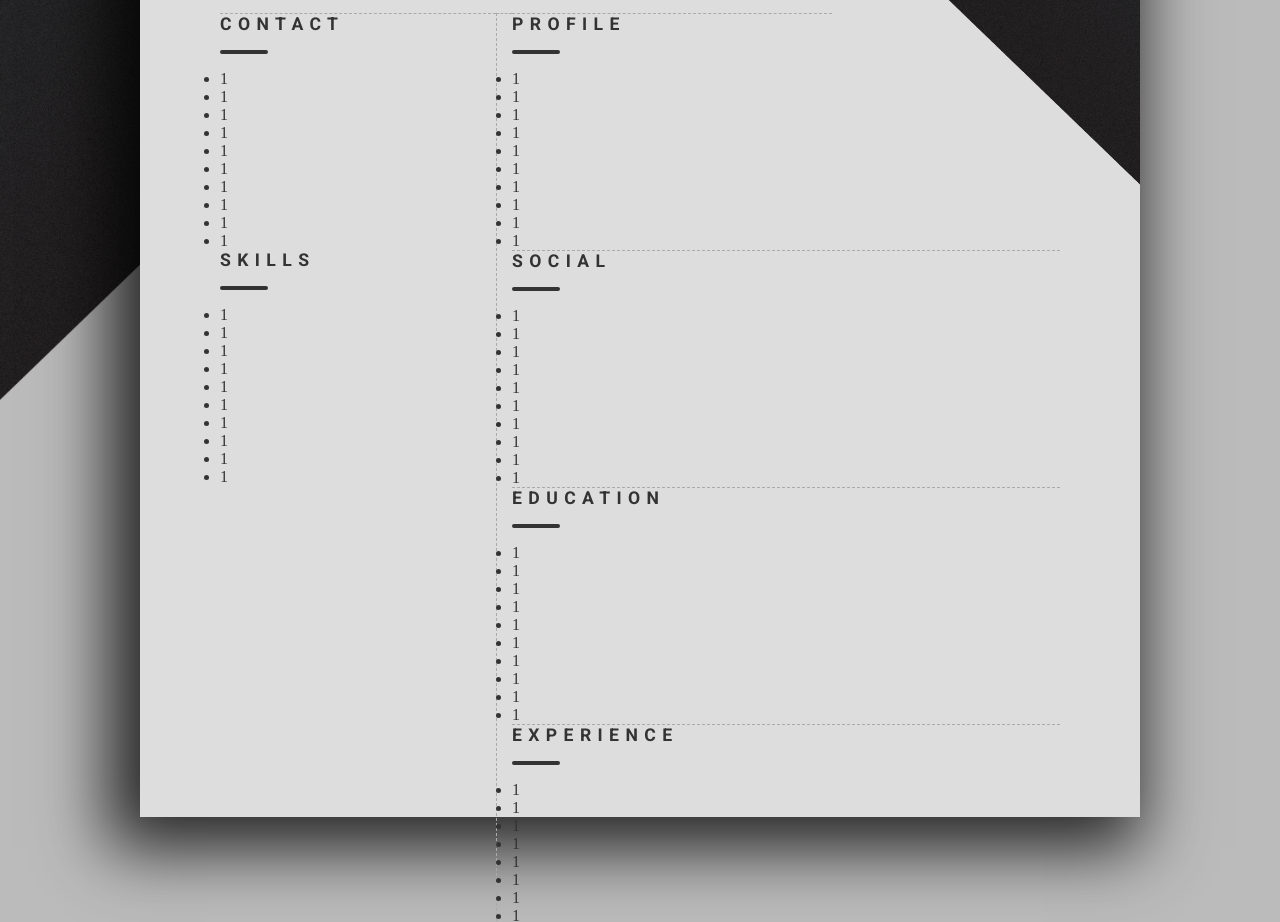
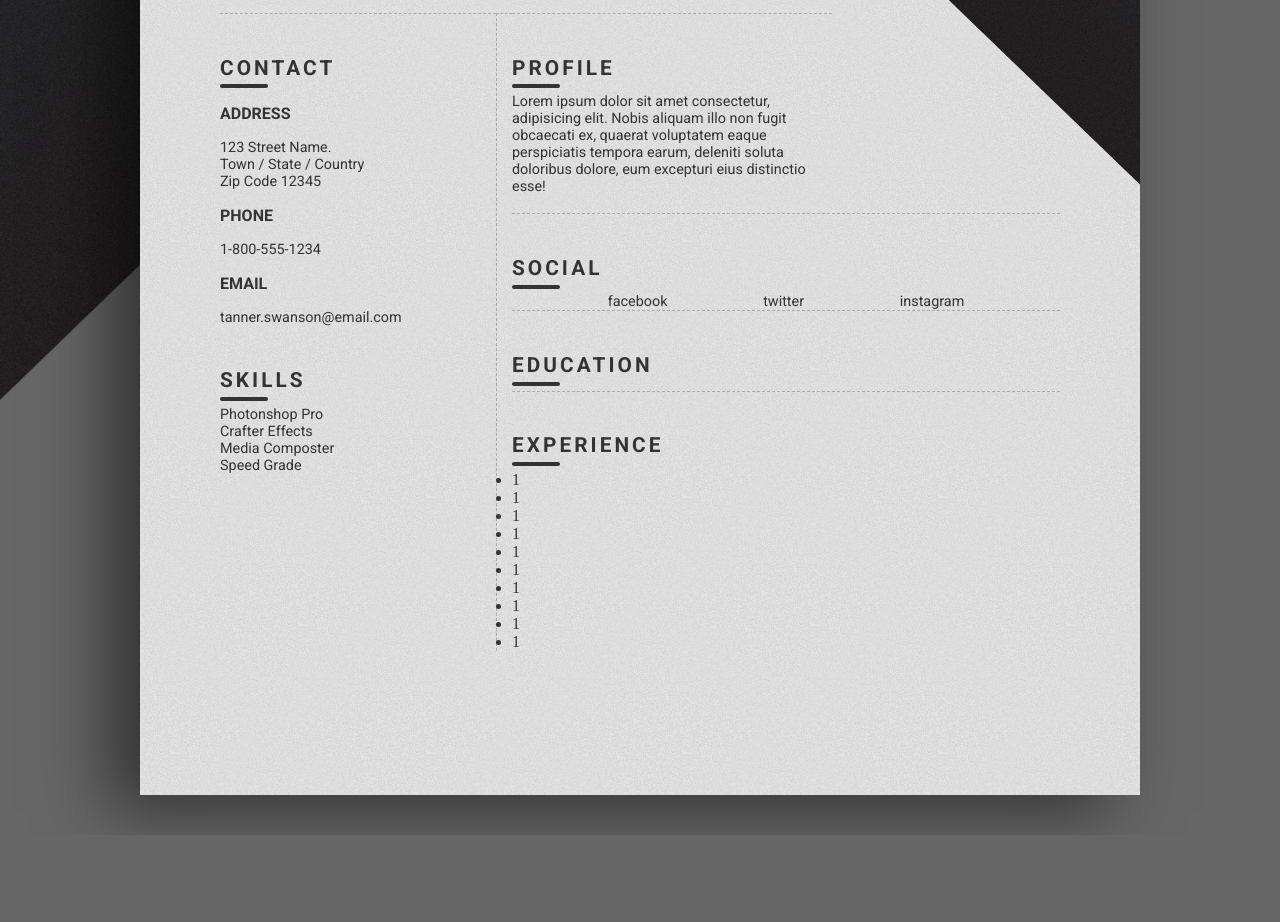
Before and after one commit to isaacwilson1811/project_sassResume, a plain HTML site: page index.html in a window 1280 px wide. Shown: the part 331-1253 px from the top of the page. After the commit the page ends 1166 px from the top, so only its background shows below. Drawn offline with Linux system fonts and the light colour scheme.

Commit message:
more tweaks looking better

```diff
--- a/index.html
+++ b/index.html
@@ -21,34 +21,22 @@
                 <div class="content-section">
                     <h2>Contact</h2>
                     <div class="underline"></div>
-                    <ul>
-                        <li>1</li>
-                        <li>1</li>
-                        <li>1</li>
-                        <li>1</li>
-                        <li>1</li>
-                        <li>1</li>
-                        <li>1</li>
-                        <li>1</li>
-                        <li>1</li>
-                        <li>1</li>
-                    </ul>
+                    <p class="p-bold">Address</p>
+                    <p>123 Street Name.</p>
+                    <p>Town / State / Country</p>
+                    <p>Zip Code 12345 </p>
+                    <p class="p-bold">Phone</p>
+                    <p>1-800-555-1234</p>
+                    <p class="p-bold">Email</p>
+                    <p>tanner.swanson@email.com</p>
                 </div>
                 <div class="content-section">
                     <h2>Skills</h2>
                     <div class="underline"></div>
-                    <ul>
-                        <li>1</li>
-                        <li>1</li>
-                        <li>1</li>
-                        <li>1</li>
-                        <li>1</li>
-                        <li>1</li>
-                        <li>1</li>
-                        <li>1</li>
-                        <li>1</li>
-                        <li>1</li>
-                    </ul>
+                    <p>Photonshop Pro</p>
+                    <p>Crafter Effects</p>
+                    <p>Media Composter</p>
+                    <p>Speed Grade</p>
                 </div>
             </div>
             <div class="content-container__col-mid"></div>
@@ -56,50 +44,26 @@
                 <div class="content-section">
                     <h2>Profile</h2>
                     <div class="underline"></div>
-                    <ul>
-                        <li>1</li>
-                        <li>1</li>
-                        <li>1</li>
-                        <li>1</li>
-                        <li>1</li>
-                        <li>1</li>
-                        <li>1</li>
-                        <li>1</li>
-                        <li>1</li>
-                        <li>1</li>
-                    </ul>
+                    <p>Lorem ipsum dolor sit amet consectetur, adipisicing elit. Nobis aliquam illo non fugit obcaecati ex, quaerat voluptatem eaque perspiciatis tempora earum, deleniti soluta doloribus dolore, eum excepturi eius distinctio esse!</p><br />
                 </div>
                 <div class="content-section">
                     <h2>Social</h2>
                     <div class="underline"></div>
-                    <ul>
-                        <li>1</li>
-                        <li>1</li>
-                        <li>1</li>
-                        <li>1</li>
-                        <li>1</li>
-                        <li>1</li>
-                        <li>1</li>
-                        <li>1</li>
-                        <li>1</li>
-                        <li>1</li>
-                    </ul>
+                    <div class="social-flex">
+                        <p>facebook</p>
+                        <p>twitter</p>
+                        <p>instagram</p>
+                    </div>
                 </div>
                 <div class="content-section">
                     <h2>Education</h2>
                     <div class="underline"></div>
-                    <ul>
-                        <li>1</li>
-                        <li>1</li>
-                        <li>1</li>
-                        <li>1</li>
-                        <li>1</li>
-                        <li>1</li>
-                        <li>1</li>
-                        <li>1</li>
-                        <li>1</li>
-                        <li>1</li>
-                    </ul>
+                        <div class="edu-row">
+                            <div></div>
+                        </div>
+                        <div class="edu-row">
+
+                        </div>
                 </div>
                 <div class="content-section">
                     <h2>Experience</h2>
@@ -119,6 +83,11 @@
                 </div>
             </div>
         </div>
+        <div class="footer">
+            <!-- I know this is not the ideal solution -->
+            <br /><br /><br /><br /><br /><br /><br /><br />
+            <br /><br /><br /><br /><br /><br /><br /><br />
+        </div>
     </div>
 </body>
 </html>
--- a/sass/_fontstyle.scss
+++ b/sass/_fontstyle.scss
@@ -11,26 +11,36 @@
 .title-h2{
     margin-top:1em;
     font-family: 'Roboto', sans-serif;
-    font-weight: 100;
+    font-weight: 400;
     font-size: 1.45rem;
     letter-spacing: 0.2rem;
     padding-left:0.2em;
     color:map-get(vars.$colors,text-light);
     text-transform: uppercase;
 }
-
 .underline{
     background:map-get(vars.$colors,text);
     width:3em;
     height:4px;
     border-radius: 4px;
-    margin:1em 0;
+    margin:0.3em 0;
 }
-
 h2{
+    margin-top:2em;
     font-family: 'Roboto', sans-serif;
-    font-size: 1.1rem;
-    letter-spacing: 0.4rem;
+    font-size: 1.3rem;
+    letter-spacing: 0.19rem;
     color:map-get(vars.$colors,text);
     text-transform: uppercase;
 }
+.p-bold{
+    font-family: 'Roboto', sans-serif;
+    font-size: 1rem;
+    font-weight: 700;
+    text-transform: uppercase;
+    margin:1em 0;
+}
+p{
+    font-family: 'Roboto', sans-serif;
+    font-size: 0.9rem;
+}
--- a/sass/_vars.scss
+++ b/sass/_vars.scss
@@ -2,6 +2,6 @@ $colors:(
     text:#333,
     text-light:#888,
     bg:#ddd,
-    bg-darker:#bbb,
+    bg-darker:#666,
     border:#aaa,
 )
--- a/sass/style.scss
+++ b/sass/style.scss
@@ -3,6 +3,10 @@
 @use 'vars';
 @mixin border($side){
     border-#{$side}: 1px dashed map-get(vars.$colors,border);
+}
+%generic-flex{
+    display:flex;
+    justify-content:space-evenly;
 }
 body{
     color: map-get(vars.$colors,text);
@@ -20,7 +24,10 @@ body{
     margin:2.5em auto;
     padding:5em;
     background-color: map-get(vars.$colors,bg);
-    box-shadow: -16px 16px 64px 16px rgba(0, 0, 0, 0.8);
+    background-image: url(../images/fade.png);
+    background-blend-mode:luminosity;
+    background-repeat: repeat;
+    box-shadow: -32px 16px 64px 0px rgba(0, 0, 0, 0.5);
     .header-img{
         position:absolute;
         top:0;
@@ -46,6 +53,7 @@ body{
         &__col-left{
             flex-grow: 1;
             flex-basis: 200px;
+            padding-right:16px;
             @include border(top);
         }
         &__col-mid{
@@ -60,6 +68,9 @@ body{
             }
             .content-section{
                 @include border(top);
+                .social-flex{
+                    @extend %generic-flex;
+                }
             }
         }
     }
```
Also changed, not shown: css/style.css, images/fade.png (added), 1 other file.
